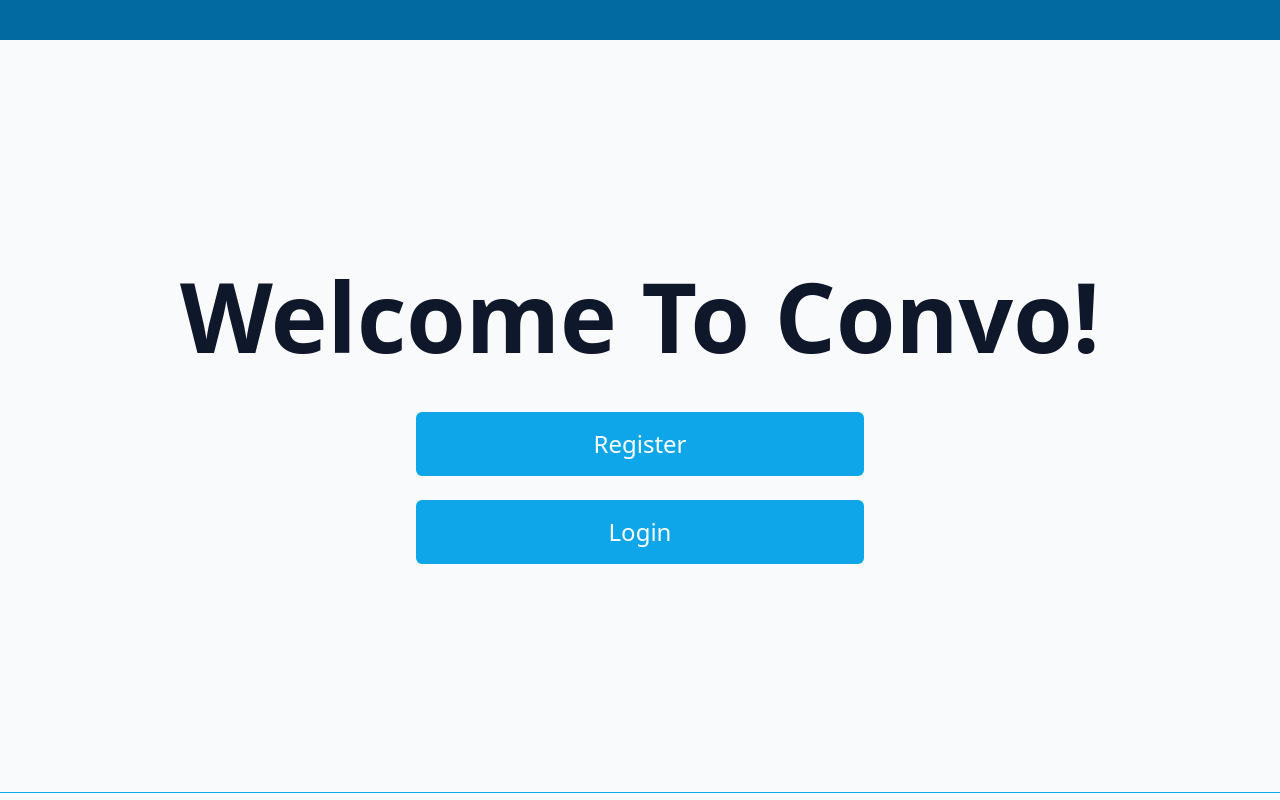
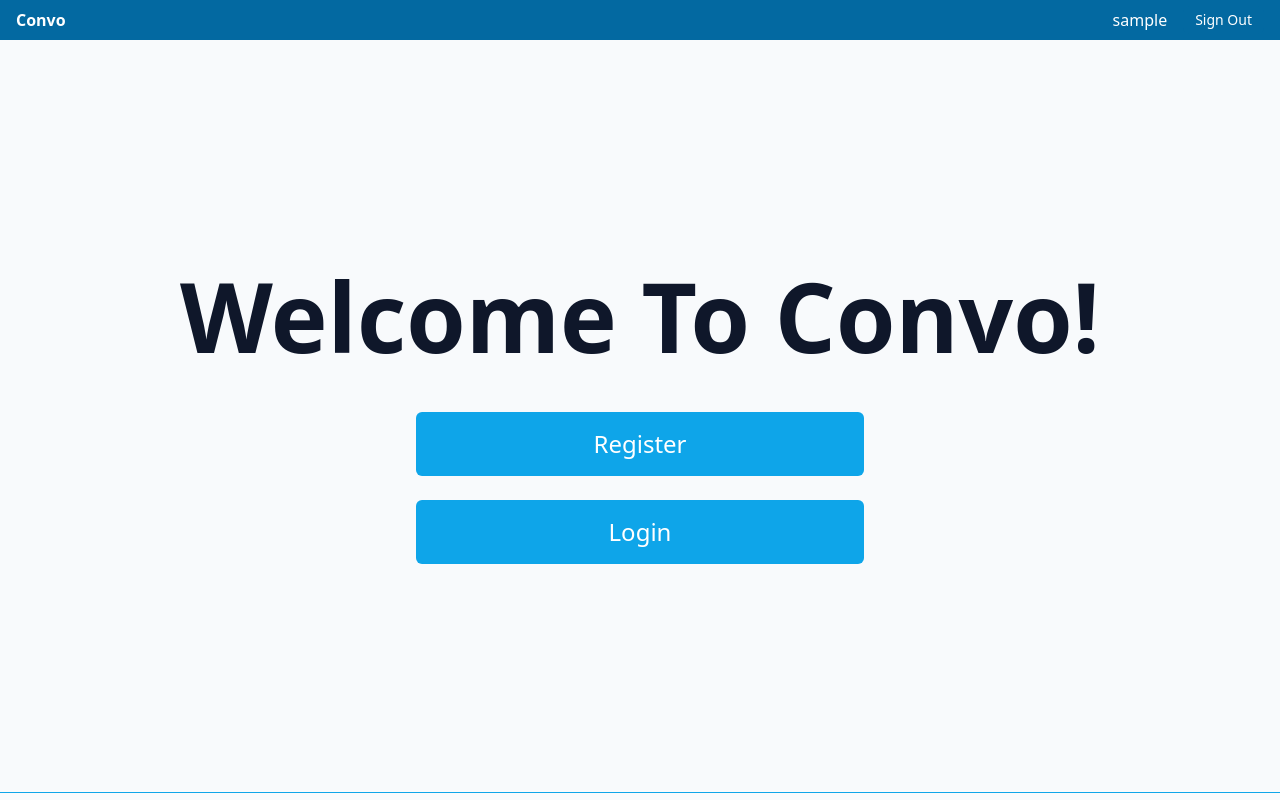
Before and after one commit to Web-Programming-Group-Project/Final-Project, a React (Vite) app: page / in a window 1280 px wide. Built offline with nearby package versions, Linux system fonts and the light colour scheme; no server answers; sample sign-in values are in the browser's storage; some icons are missing.

Commit message:
Implement header component that has signout button and displays username

```diff
--- /dev/null
+++ b/src/components/Header.jsx
@@ -0,0 +1,31 @@
+import React from "react";
+import { useNavigate } from "react-router-dom";
+import { useAppContext } from "../AppContext";
+
+export default function Header() {
+  const { user, setUser } = useAppContext();
+  const navigate = useNavigate();
+
+  function handleSignOut() {
+    setUser(null);
+    navigate("/");
+  }
+
+  return (
+    <div className="h-10 bg-sky-700 flex items-center justify-between px-4 text-white">
+        {user ? <span className="font-semibold">Convo</span> : null}
+
+        {user ? (
+            <div className="flex items-center gap-4">
+            <span>{user.username}</span>
+            <button
+                onClick={handleSignOut}
+                className="bg-sky-700 hover:bg-sky-600 text-white px-3 py-1 rounded-md text-sm transition-colors"
+            >
+                Sign Out
+            </button>
+            </div>
+        ) : null}
+        </div>
+  );
+}
--- a/src/pages/Home.jsx
+++ b/src/pages/Home.jsx
@@ -4,6 +4,7 @@ import { useState, useEffect } from "react";
 import LoginRegister from "../components/login-register";
 import { loginUser, registerUser } from "../Api";
 import { useAppContext } from "../AppContext";
+import Header from "../components/Header";
 
 export default function Home() {
     const [showAuth, setShowAuth] = useState(null);
@@ -28,7 +29,7 @@ export default function Home() {
 
     return (
         <div className="min-h-screen flex flex-col">
-        <div className="h-10 bg-sky-700" />
+        <Header />
         <main className="flex-1 flex items-center justify-center">
             <div className="text-center px-4">
             <h1 className="text-6xl md:text-8xl font-semibold text-slate-900 leading-tight">
--- a/src/pages/JoinCreate/JoinCreate.jsx
+++ b/src/pages/JoinCreate/JoinCreate.jsx
@@ -33,11 +33,12 @@ function displayMeetings(){
 
 import React from "react";
 import { useAppContext } from "../../AppContext";
+import Header from "../../components/Header";
 
 export default function JoinCreate() {
   const { user } = useAppContext();
 
   return (
-    <div>Hello {user?.username}</div>
+    <Header />
   );
 }
```
